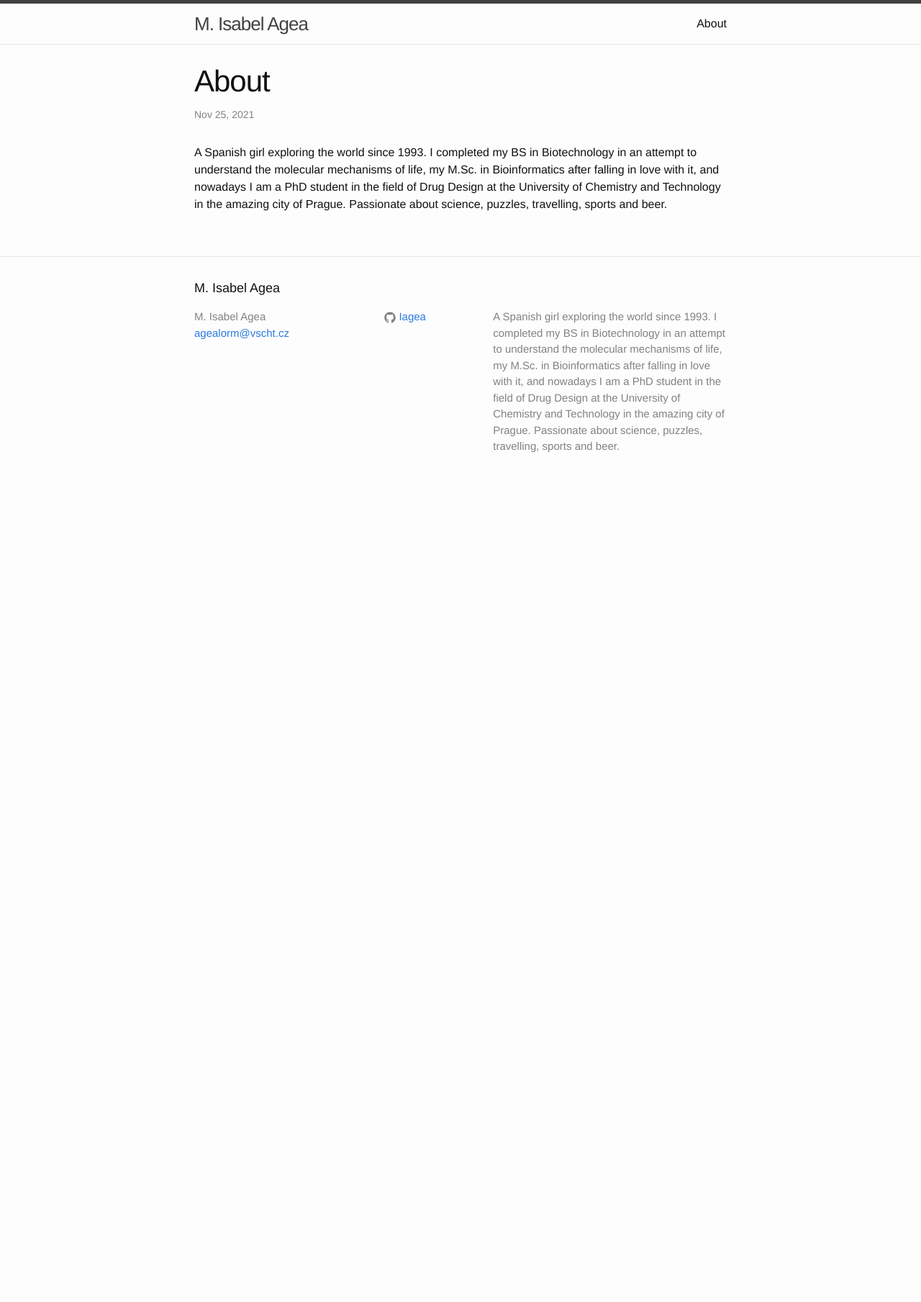
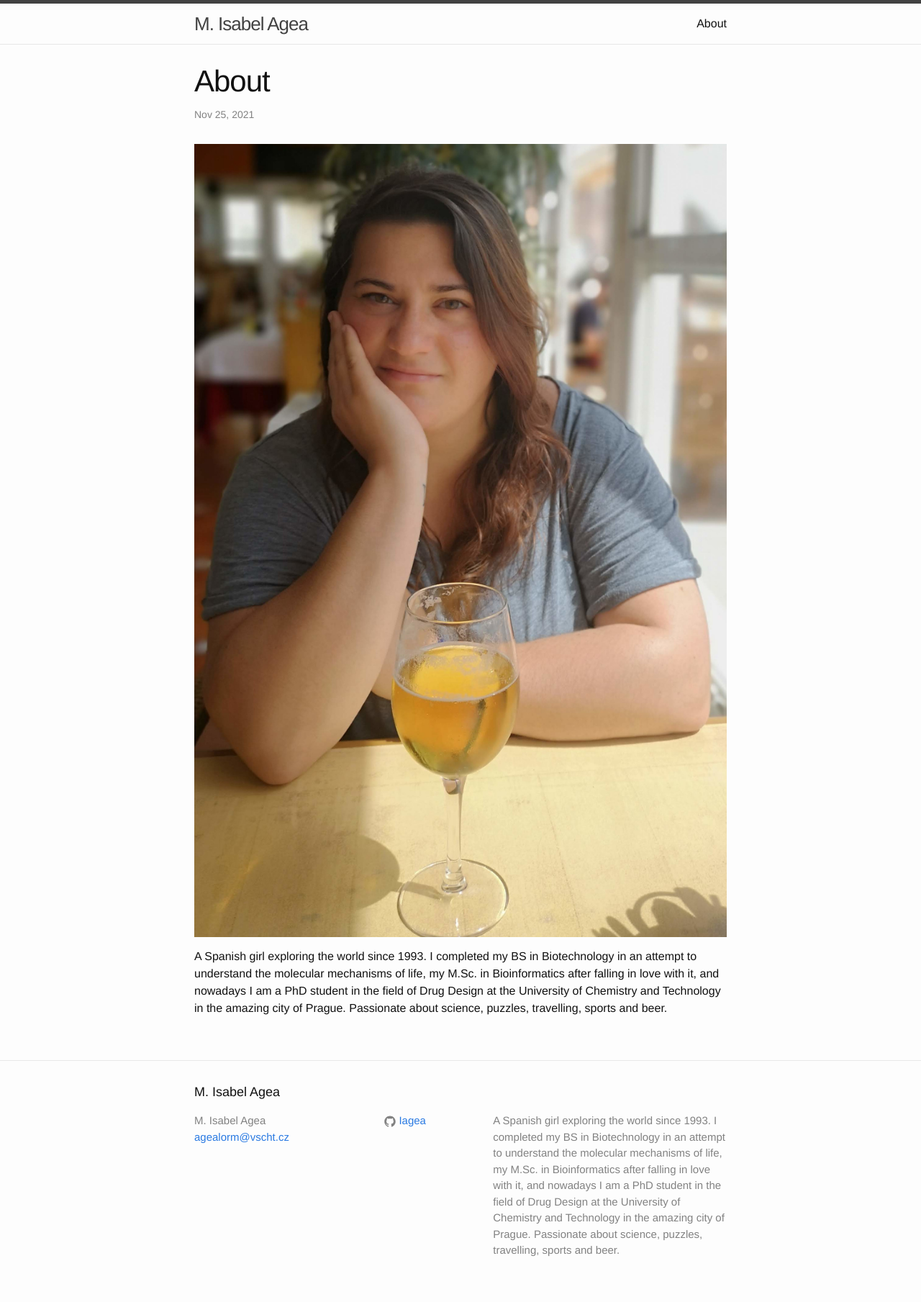
Before and after one commit to Iagea/iagea.github.io, a Jekyll site: the page built from _posts/2021-11-25-about.markdown, in a window 1280 px wide. Shown: the whole page at 72% size. Built offline with Jekyll 4.4.1, drawn with Linux system fonts in a browser that asks for light colours; before the commit the page ends 900 px from its top, so only the background shows below that.

Commit message:
Update 2021-11-25-about.markdown

```diff
--- a/_posts/2021-11-25-about.markdown
+++ b/_posts/2021-11-25-about.markdown
@@ -3,6 +3,6 @@ layout: post
 title:  "About"
 categories: jekyll update
 ---
-
+![Image](/assests/terraceo.jpg)
 
 A Spanish girl exploring the world since 1993. I completed my BS in Biotechnology in an attempt to understand the molecular mechanisms of life, my M.Sc. in Bioinformatics after falling in love with it, and nowadays I am a PhD student in the field of Drug Design at the University of Chemistry and Technology in the amazing city of Prague. Passionate about science, puzzles, travelling, sports and beer.
```
